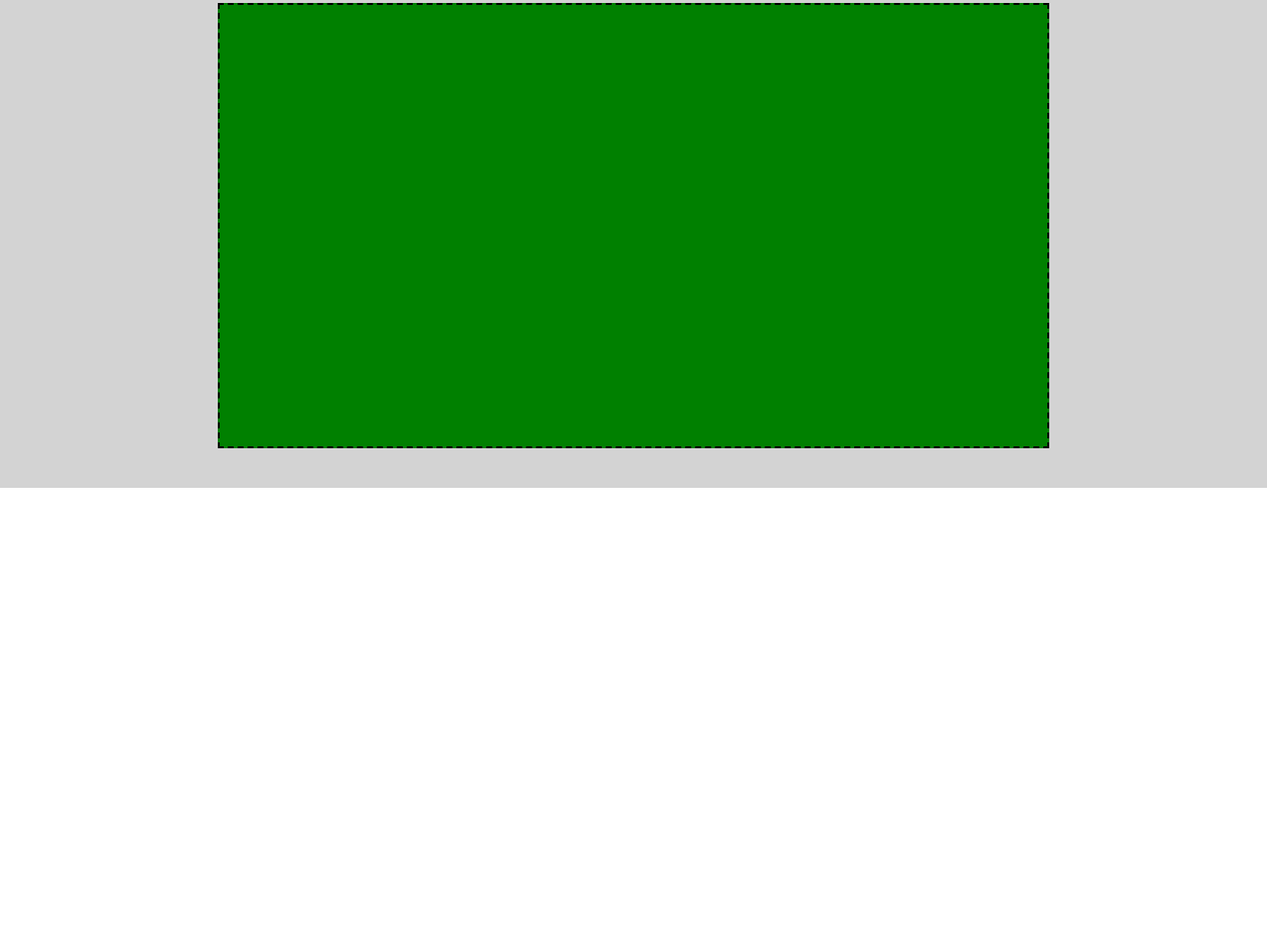
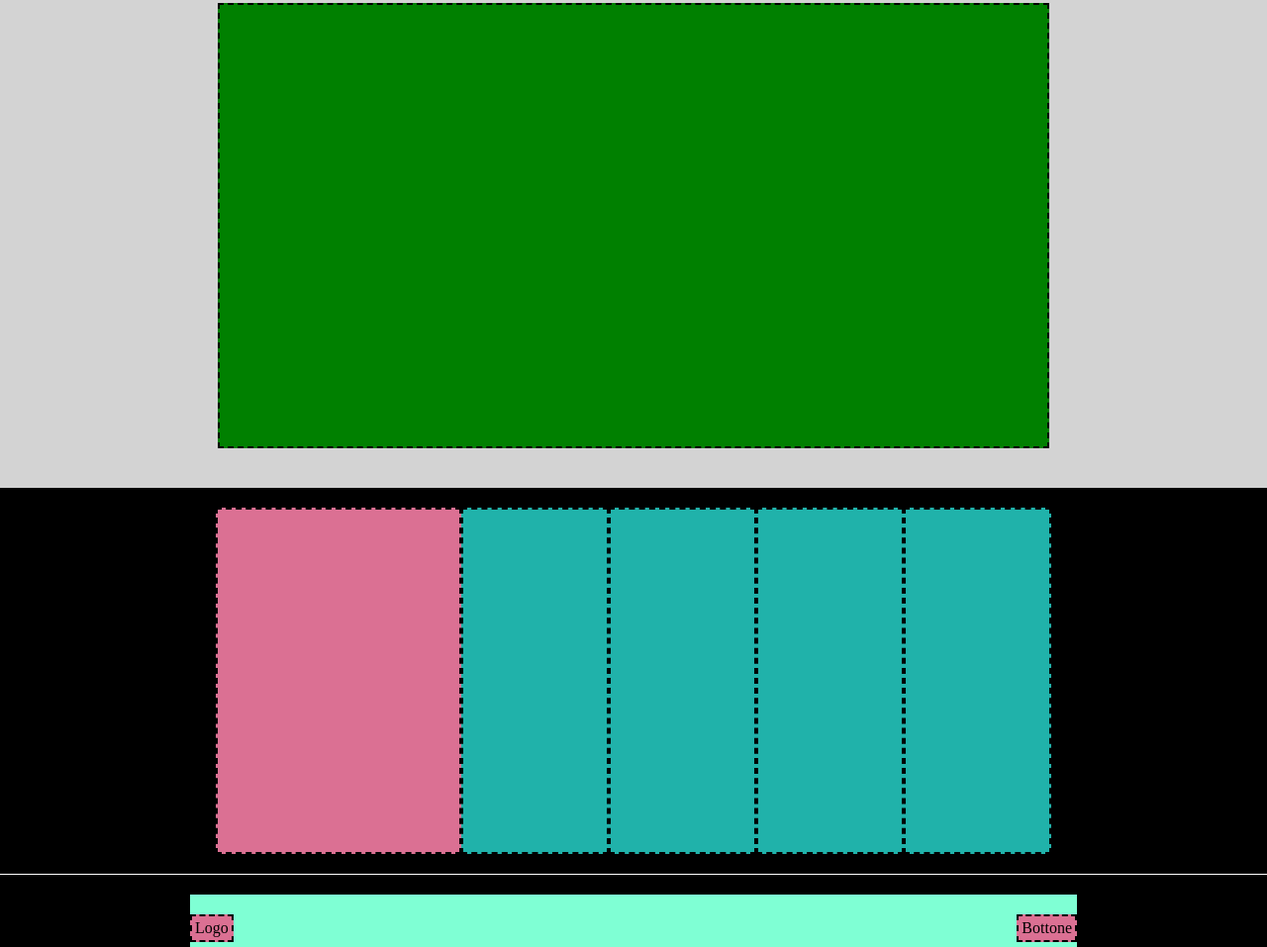
Before and after one commit to GiovanniCadoni/htmlcss-struttura-discord, a plain HTML site: page index.html in a window 1280 px wide. Shown: the part 1357-2314 px from the top of the page at 99% size. Before the commit the page ends 1850 px from the top, so only its background shows below. Drawn offline with Linux system fonts and the light colour scheme.

Commit message:
add: banner and footer

```diff
--- a/css/style.css
+++ b/css/style.css
@@ -6,11 +6,10 @@
 
 /*HEADER*/
 header{
-    /*DEBUG*/
     background-color: lightblue;
-    /*FINE DEBUG*/
     height: 50px;
 }
+
 .navigation-box{
     display: flex;
     width: 70%;
@@ -22,7 +21,7 @@ header{
 
 .navigation-block{
     background-color: orange;
-    border: 1px dashed black;
+    border: 2px dashed black;
     width: calc(100% / 3);
     text-align: center;
     padding: 5px;
@@ -100,3 +99,50 @@ header{
     width: 70%;
     border: 2px dashed black;
 }
+
+/*BANNER*/
+.banner-box{
+    display: flex;
+    justify-content: center;
+    align-items: center;
+    padding: 20px;
+    background-color: black;
+}
+
+.banner-block{
+    background-color:lightseagreen;
+    min-height: 350px;
+    width: calc(60% / 5);
+    border: 2px dashed black;
+}
+
+.banner-block-main{
+    background-color: palevioletred;
+    min-height: 350px;
+    width: 20%;
+    border: 2px dashed black;
+}
+
+/*FOOTER*/
+footer{
+    background-color: black;
+    margin-top: 1px;
+    padding-top: 20px;
+}
+
+.footer-box{
+    display: flex;
+    width: 70%;
+    padding-top: 20px;
+    margin: auto;
+    justify-content: space-between;
+    align-items: flex-end;
+    padding-bottom: 5px;
+    background-color: aquamarine;
+}
+
+.footer-block{
+    background-color: palevioletred;
+    border: 2px dashed black;
+    padding: 3px;
+}
--- a/index.html
+++ b/index.html
@@ -1,5 +1,5 @@
 <!DOCTYPE html>
-<html lang="en">
+<html lang="it">
     <head>
         <meta charset="UTF-8">
         <meta name="viewport" content="width=device-width, initial-scale=1.0">
@@ -75,14 +75,35 @@
         <!--/ADVERTISEMENT-->
 
         <!--BANNER-->
-        <section>
+        <section class="banner-box">
+            <div class="banner-block-main">
 
+            </div>
+            <div class="banner-block">
+
+            </div>
+            <div class="banner-block">
+
+            </div>
+            <div class="banner-block">
+
+            </div>
+            <div class="banner-block">
+
+            </div>
         </section>
         <!--/BANNER-->
 
         <!--FOOTER-->
         <footer>
-
+            <div class="footer-box">
+                <div class="footer-block">
+                    Logo
+                </div>
+                <div class="footer-block">
+                    Bottone
+                </div>
+            </div>
         </footer>
         <!--/FOOTER-->
 
```
